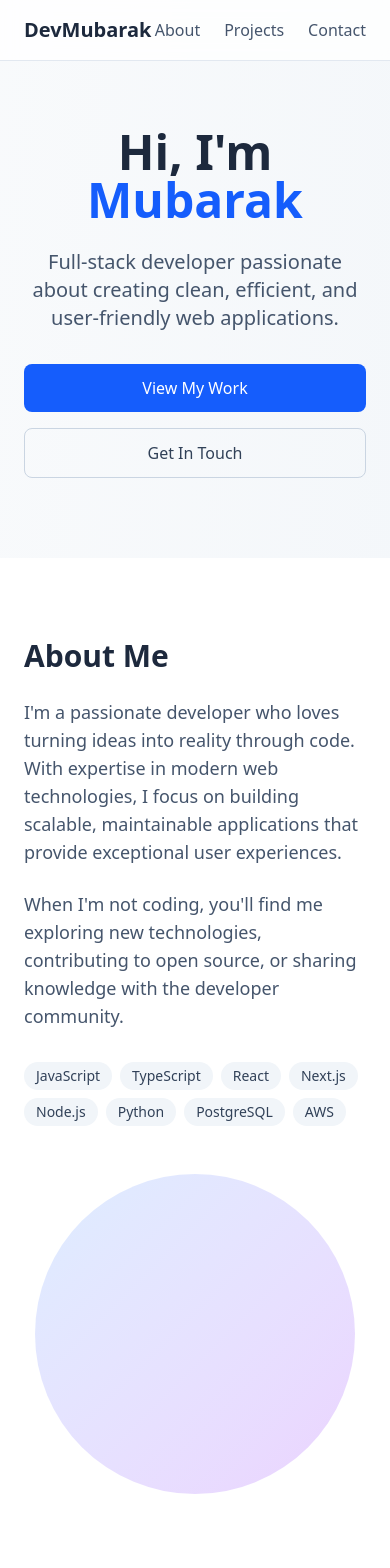
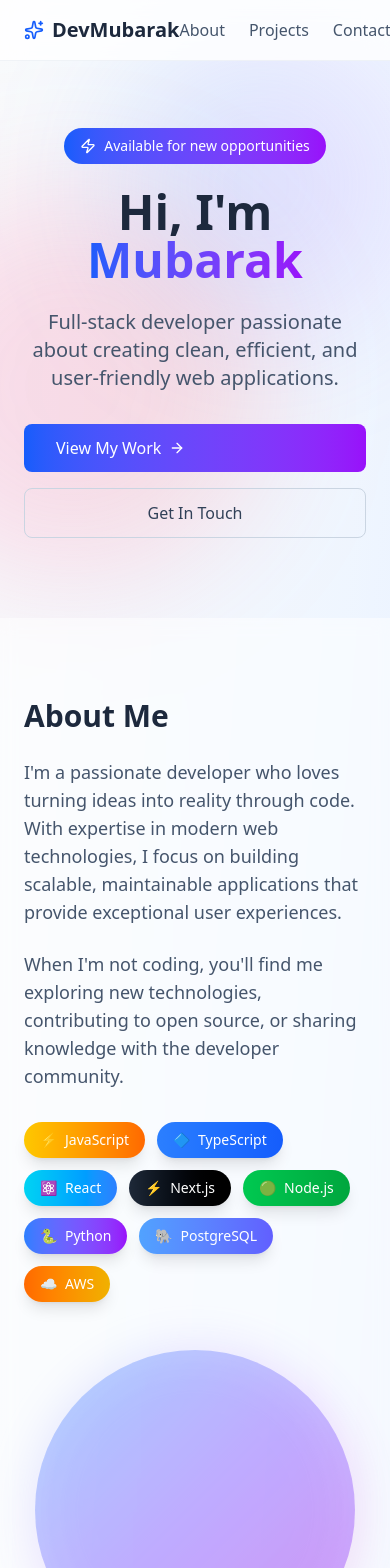
Before and after one commit to DevMubarak1/devmubarak, a Next.js app: page / in a window 390 px wide. Shown: the top 1568 px of the page. Built offline with nearby package versions, Linux system fonts and the light colour scheme.

Commit message:
Update 2025-08-08 10:03

```diff
--- a/package.json
+++ b/package.json
@@ -13,6 +13,7 @@
     "framer-motion": "^12.23.12",
     "lucide-react": "^0.537.0",
     "next": "15.4.6",
+    "next-themes": "^0.4.6",
     "react": "19.1.0",
     "react-dom": "19.1.0",
     "react-rnd": "^10.5.2"
--- a/src/app/layout.tsx
+++ b/src/app/layout.tsx
@@ -1,5 +1,6 @@
 import type { Metadata } from "next";
 import { Geist, Geist_Mono } from "next/font/google";
+import { ThemeProvider } from "next-themes";
 import "./globals.css";
 
 const geistSans = Geist({
@@ -23,11 +24,13 @@ export default function RootLayout({
   children: React.ReactNode;
 }>) {
   return (
-    <html lang="en">
+    <html lang="en" suppressHydrationWarning>
       <body
         className={`${geistSans.variable} ${geistMono.variable} antialiased`}
       >
-        {children}
+        <ThemeProvider attribute="class" defaultTheme="system" enableSystem>
+          {children}
+        </ThemeProvider>
       </body>
     </html>
   );
--- a/src/app/page.tsx
+++ b/src/app/page.tsx
@@ -1,8 +1,9 @@
 "use client";
 
 import { motion } from "framer-motion";
-import { Mail, Github, Linkedin, Twitter } from "lucide-react";
+import { Mail, Github, Linkedin, Twitter, ArrowRight, Sparkles, Code, Zap } from "lucide-react";
 import ProjectCard from "@/components/ProjectCard";
+import ThemeToggle from "@/components/ThemeToggle";
 
 export default function Home() {
   const projects = [
@@ -50,45 +51,117 @@ export default function Home() {
     }
   ];
 
+  const skills = [
+    { name: "JavaScript", icon: "⚡", color: "from-yellow-400 to-orange-500" },
+    { name: "TypeScript", icon: "🔷", color: "from-blue-500 to-blue-600" },
+    { name: "React", icon: "⚛️", color: "from-cyan-400 to-blue-500" },
+    { name: "Next.js", icon: "⚡", color: "from-gray-800 to-black" },
+    { name: "Node.js", icon: "🟢", color: "from-green-500 to-green-600" },
+    { name: "Python", icon: "🐍", color: "from-blue-500 to-purple-600" },
+    { name: "PostgreSQL", icon: "🐘", color: "from-blue-400 to-indigo-500" },
+    { name: "AWS", icon: "☁️", color: "from-orange-500 to-yellow-500" }
+  ];
+
   return (
-    <div className="min-h-screen bg-gradient-to-br from-slate-50 to-slate-100 dark:from-black dark:to-black">
+    <div className="min-h-screen bg-gradient-to-br from-slate-50 via-blue-50 to-indigo-100 dark:from-black dark:via-gray-900 dark:to-black relative overflow-hidden">
+      {/* Floating Background Elements */}
+      <div className="absolute inset-0 overflow-hidden pointer-events-none">
+        <motion.div
+          className="absolute top-20 left-10 w-72 h-72 bg-gradient-to-r from-blue-400/20 to-purple-400/20 rounded-full blur-3xl"
+          animate={{
+            x: [0, 100, 0],
+            y: [0, -50, 0],
+          }}
+          transition={{
+            duration: 20,
+            repeat: Infinity,
+            ease: "easeInOut",
+          }}
+        />
+        <motion.div
+          className="absolute top-40 right-20 w-96 h-96 bg-gradient-to-r from-pink-400/20 to-red-400/20 rounded-full blur-3xl"
+          animate={{
+            x: [0, -80, 0],
+            y: [0, 60, 0],
+          }}
+          transition={{
+            duration: 25,
+            repeat: Infinity,
+            ease: "easeInOut",
+          }}
+        />
+        <motion.div
+          className="absolute bottom-20 left-1/4 w-64 h-64 bg-gradient-to-r from-green-400/20 to-blue-400/20 rounded-full blur-3xl"
+          animate={{
+            x: [0, 60, 0],
+            y: [0, -40, 0],
+          }}
+          transition={{
+            duration: 18,
+            repeat: Infinity,
+            ease: "easeInOut",
+          }}
+        />
+      </div>
+
       {/* Navigation */}
-      <nav className="fixed top-0 w-full bg-white/80 dark:bg-black/80 backdrop-blur-sm z-50 border-b border-slate-200 dark:border-gray-800">
+      <nav className="fixed top-0 w-full bg-white/80 dark:bg-black/80 backdrop-blur-md z-50 border-b border-slate-200/50 dark:border-gray-800/50">
         <div className="max-w-6xl mx-auto px-6 py-4">
           <div className="flex items-center justify-between">
             <motion.h1
-              className="text-xl font-bold text-slate-800 dark:text-white"
-              initial={{ opacity: 0 }}
-              animate={{ opacity: 1 }}
+              className="text-xl font-bold text-slate-800 dark:text-white flex items-center gap-2"
+              initial={{ opacity: 0, x: -20 }}
+              animate={{ opacity: 1, x: 0 }}
               transition={{ duration: 0.5 }}
             >
+              <Sparkles className="text-blue-600 dark:text-blue-400" size={20} />
               DevMubarak
             </motion.h1>
-            <div className="flex space-x-6">
-              <a href="#about" className="text-slate-600 dark:text-gray-300 hover:text-slate-800 dark:hover:text-white transition-colors">About</a>
-              <a href="#projects" className="text-slate-600 dark:text-gray-300 hover:text-slate-800 dark:hover:text-white transition-colors">Projects</a>
-              <a href="#contact" className="text-slate-600 dark:text-gray-300 hover:text-slate-800 dark:hover:text-white transition-colors">Contact</a>
+            <div className="flex items-center space-x-6">
+              <a href="#about" className="text-slate-600 dark:text-gray-300 hover:text-slate-800 dark:hover:text-white transition-colors relative group">
+                About
+                <span className="absolute -bottom-1 left-0 w-0 h-0.5 bg-blue-600 dark:bg-blue-400 transition-all group-hover:w-full"></span>
+              </a>
+              <a href="#projects" className="text-slate-600 dark:text-gray-300 hover:text-slate-800 dark:hover:text-white transition-colors relative group">
+                Projects
+                <span className="absolute -bottom-1 left-0 w-0 h-0.5 bg-blue-600 dark:bg-blue-400 transition-all group-hover:w-full"></span>
+              </a>
+              <a href="#contact" className="text-slate-600 dark:text-gray-300 hover:text-slate-800 dark:hover:text-white transition-colors relative group">
+                Contact
+                <span className="absolute -bottom-1 left-0 w-0 h-0.5 bg-blue-600 dark:bg-blue-400 transition-all group-hover:w-full"></span>
+              </a>
+              <ThemeToggle />
             </div>
           </div>
         </div>
       </nav>
 
       {/* Hero Section */}
-      <section className="pt-32 pb-20 px-6">
+      <section className="pt-32 pb-20 px-6 relative">
         <div className="max-w-6xl mx-auto">
           <motion.div
-            className="text-center"
+            className="text-center relative z-10"
             initial={{ opacity: 0, y: 20 }}
             animate={{ opacity: 1, y: 0 }}
             transition={{ duration: 0.8 }}
           >
+            <motion.div
+              className="inline-flex items-center gap-2 bg-gradient-to-r from-blue-600 to-purple-600 text-white px-4 py-2 rounded-full text-sm font-medium mb-6"
+              initial={{ opacity: 0, scale: 0.8 }}
+              animate={{ opacity: 1, scale: 1 }}
+              transition={{ duration: 0.5, delay: 0.2 }}
+            >
+              <Zap size={16} />
+              Available for new opportunities
+            </motion.div>
+
             <motion.h1
               className="text-5xl md:text-7xl font-bold text-slate-800 dark:text-white mb-6"
               initial={{ opacity: 0, y: 20 }}
               animate={{ opacity: 1, y: 0 }}
-              transition={{ duration: 0.8, delay: 0.2 }}
+              transition={{ duration: 0.8, delay: 0.3 }}
             >
-              Hi, I&apos;m <span className="text-blue-600 dark:text-blue-400">Mubarak</span>
+              Hi, I&apos;m <span className="bg-gradient-to-r from-blue-600 to-purple-600 bg-clip-text text-transparent">Mubarak</span>
             </motion.h1>
             <motion.p
               className="text-xl md:text-2xl text-slate-600 dark:text-gray-300 mb-8 max-w-3xl mx-auto"
@@ -104,25 +177,30 @@ export default function Home() {
               animate={{ opacity: 1, y: 0 }}
               transition={{ duration: 0.8, delay: 0.6 }}
             >
-              <a
+              <motion.a
                 href="#projects"
-                className="bg-blue-600 text-white px-8 py-3 rounded-lg font-medium hover:bg-blue-700 transition-colors"
+                className="group bg-gradient-to-r from-blue-600 to-purple-600 text-white px-8 py-3 rounded-lg font-medium hover:shadow-lg transition-all duration-300 flex items-center gap-2"
+                whileHover={{ scale: 1.05 }}
+                whileTap={{ scale: 0.95 }}
               >
                 View My Work
-              </a>
-              <a
+                <ArrowRight size={16} className="group-hover:translate-x-1 transition-transform" />
+              </motion.a>
+              <motion.a
                 href="#contact"
-                className="border border-slate-300 dark:border-gray-600 text-slate-700 dark:text-gray-300 px-8 py-3 rounded-lg font-medium hover:bg-slate-50 dark:hover:bg-gray-900 transition-colors"
+                className="border border-slate-300 dark:border-gray-600 text-slate-700 dark:text-gray-300 px-8 py-3 rounded-lg font-medium hover:bg-slate-50 dark:hover:bg-gray-900 transition-all duration-300"
+                whileHover={{ scale: 1.05 }}
+                whileTap={{ scale: 0.95 }}
               >
                 Get In Touch
-              </a>
+              </motion.a>
             </motion.div>
           </motion.div>
         </div>
       </section>
 
       {/* About Section */}
-      <section id="about" className="py-20 px-6 bg-white dark:bg-black">
+      <section id="about" className="py-20 px-6 bg-white/50 dark:bg-black/50 backdrop-blur-sm relative">
         <div className="max-w-6xl mx-auto">
           <motion.div
             className="grid md:grid-cols-2 gap-12 items-center"
@@ -132,42 +210,75 @@ export default function Home() {
             transition={{ duration: 0.8 }}
           >
             <div>
-              <h2 className="text-3xl md:text-4xl font-bold text-slate-800 dark:text-white mb-6">
+              <motion.h2
+                className="text-3xl md:text-4xl font-bold text-slate-800 dark:text-white mb-6"
+                initial={{ opacity: 0, x: -20 }}
+                whileInView={{ opacity: 1, x: 0 }}
+                viewport={{ once: true }}
+                transition={{ duration: 0.6 }}
+              >
                 About Me
-              </h2>
-              <p className="text-lg text-slate-600 dark:text-gray-300 mb-6">
+              </motion.h2>
+              <motion.p
+                className="text-lg text-slate-600 dark:text-gray-300 mb-6"
+                initial={{ opacity: 0, y: 20 }}
+                whileInView={{ opacity: 1, y: 0 }}
+                viewport={{ once: true }}
+                transition={{ duration: 0.6, delay: 0.1 }}
+              >
                 I&apos;m a passionate developer who loves turning ideas into reality through code.
                 With expertise in modern web technologies, I focus on building scalable,
                 maintainable applications that provide exceptional user experiences.
-              </p>
-              <p className="text-lg text-slate-600 dark:text-gray-300 mb-8">
+              </motion.p>
+              <motion.p
+                className="text-lg text-slate-600 dark:text-gray-300 mb-8"
+                initial={{ opacity: 0, y: 20 }}
+                whileInView={{ opacity: 1, y: 0 }}
+                viewport={{ once: true }}
+                transition={{ duration: 0.6, delay: 0.2 }}
+              >
                 When I&apos;m not coding, you&apos;ll find me exploring new technologies,
                 contributing to open source, or sharing knowledge with the developer community.
-              </p>
-              <div className="flex flex-wrap gap-2">
-                {["JavaScript", "TypeScript", "React", "Next.js", "Node.js", "Python", "PostgreSQL", "AWS"].map((tech, index) => (
-                  <motion.span
-                    key={tech}
-                    className="bg-slate-100 dark:bg-gray-800 text-slate-700 dark:text-gray-300 px-3 py-1 rounded-full text-sm"
+              </motion.p>
+              <motion.div
+                className="flex flex-wrap gap-3"
+                initial={{ opacity: 0, y: 20 }}
+                whileInView={{ opacity: 1, y: 0 }}
+                viewport={{ once: true }}
+                transition={{ duration: 0.6, delay: 0.3 }}
+              >
+                {skills.map((skill, index) => (
+                  <motion.div
+                    key={skill.name}
+                    className={`bg-gradient-to-r ${skill.color} text-white px-4 py-2 rounded-full text-sm font-medium flex items-center gap-2 shadow-lg`}
                     initial={{ opacity: 0, scale: 0.8 }}
                     whileInView={{ opacity: 1, scale: 1 }}
                     viewport={{ once: true }}
                     transition={{ duration: 0.3, delay: index * 0.1 }}
+                    whileHover={{ scale: 1.05 }}
                   >
-                    {tech}
-                  </motion.span>
+                    <span>{skill.icon}</span>
+                    {skill.name}
+                  </motion.div>
                 ))}
-              </div>
+              </motion.div>
             </div>
-            <div className="relative">
-              <div className="w-80 h-80 mx-auto bg-gradient-to-br from-blue-400 to-purple-600 rounded-full opacity-20"></div>
-            </div>
+            <motion.div
+              className="relative"
+              initial={{ opacity: 0, x: 20 }}
+              whileInView={{ opacity: 1, x: 0 }}
+              viewport={{ once: true }}
+              transition={{ duration: 0.8 }}
+            >
+              <div className="w-80 h-80 mx-auto bg-gradient-to-br from-blue-400 via-purple-500 to-pink-500 rounded-full opacity-20 blur-xl"></div>
+              <div className="absolute inset-0 w-80 h-80 mx-auto bg-gradient-to-br from-blue-400 to-purple-600 rounded-full opacity-10 animate-pulse"></div>
+            </motion.div>
           </motion.div>
         </div>
       </section>
 
       {/* Projects Section */}
-      <section id="projects" className="py-20 px-6">
+      <section id="projects" className="py-20 px-6 relative">
         <div className="max-w-6xl mx-auto">
           <motion.div
             initial={{ opacity: 0, y: 20 }}
@@ -176,6 +287,16 @@ export default function Home() {
             transition={{ duration: 0.8 }}
             className="text-center mb-16"
           >
+            <motion.div
+              className="inline-flex items-center gap-2 bg-gradient-to-r from-green-600 to-blue-600 text-white px-4 py-2 rounded-full text-sm font-medium mb-6"
+              initial={{ opacity: 0, scale: 0.8 }}
+              whileInView={{ opacity: 1, scale: 1 }}
+              viewport={{ once: true }}
+              transition={{ duration: 0.5 }}
+            >
+              <Code size={16} />
+              Featured Work
+            </motion.div>
             <h2 className="text-3xl md:text-4xl font-bold text-slate-800 dark:text-white mb-6">
               Featured Projects
             </h2>
@@ -193,7 +314,7 @@ export default function Home() {
       </section>
 
       {/* Contact Section */}
-      <section id="contact" className="py-20 px-6 bg-white dark:bg-black">
+      <section id="contact" className="py-20 px-6 bg-white/50 dark:bg-black/50 backdrop-blur-sm relative">
         <div className="max-w-4xl mx-auto text-center">
           <motion.div
             initial={{ opacity: 0, y: 20 }}
@@ -201,6 +322,16 @@ export default function Home() {
             viewport={{ once: true }}
             transition={{ duration: 0.8 }}
           >
+            <motion.div
+              className="inline-flex items-center gap-2 bg-gradient-to-r from-purple-600 to-pink-600 text-white px-4 py-2 rounded-full text-sm font-medium mb-6"
+              initial={{ opacity: 0, scale: 0.8 }}
+              whileInView={{ opacity: 1, scale: 1 }}
+              viewport={{ once: true }}
+              transition={{ duration: 0.5 }}
+            >
+              <Mail size={16} />
+              Let&apos;s Connect
+            </motion.div>
             <h2 className="text-3xl md:text-4xl font-bold text-slate-800 dark:text-white mb-6">
               Let&apos;s Work Together
             </h2>
@@ -216,13 +347,15 @@ export default function Home() {
               viewport={{ once: true }}
               transition={{ duration: 0.8, delay: 0.2 }}
             >
-              <a
+              <motion.a
                 href="mailto:your.email@example.com"
-                className="flex items-center gap-3 bg-blue-600 text-white px-6 py-3 rounded-lg font-medium hover:bg-blue-700 transition-colors"
+                className="group bg-gradient-to-r from-blue-600 to-purple-600 text-white px-6 py-3 rounded-lg font-medium hover:shadow-lg transition-all duration-300 flex items-center gap-3"
+                whileHover={{ scale: 1.05 }}
+                whileTap={{ scale: 0.95 }}
               >
                 <Mail size={20} />
                 your.email@example.com
-              </a>
+              </motion.a>
             </motion.div>
 
             <motion.div
@@ -232,41 +365,44 @@ export default function Home() {
               viewport={{ once: true }}
               transition={{ duration: 0.8, delay: 0.4 }}
             >
-              <a
-                href="https://github.com/yourusername"
-                className="text-slate-600 dark:text-gray-300 hover:text-slate-800 dark:hover:text-white transition-colors"
-                target="_blank"
-                rel="noopener noreferrer"
-              >
-                <Github size={24} />
-              </a>
-              <a
-                href="https://linkedin.com/in/yourusername"
-                className="text-slate-600 dark:text-gray-300 hover:text-slate-800 dark:hover:text-white transition-colors"
-                target="_blank"
-                rel="noopener noreferrer"
-              >
-                <Linkedin size={24} />
-              </a>
-              <a
-                href="https://twitter.com/yourusername"
-                className="text-slate-600 dark:text-gray-300 hover:text-slate-800 dark:hover:text-white transition-colors"
-                target="_blank"
-                rel="noopener noreferrer"
-              >
-                <Twitter size={24} />
-              </a>
+              {[
+                { href: "https://github.com/yourusername", icon: Github, label: "GitHub" },
+                { href: "https://linkedin.com/in/yourusername", icon: Linkedin, label: "LinkedIn" },
+                { href: "https://twitter.com/yourusername", icon: Twitter, label: "Twitter" }
+              ].map((social, index) => (
+                <motion.a
+                  key={social.label}
+                  href={social.href}
+                  className="text-slate-600 dark:text-gray-300 hover:text-slate-800 dark:hover:text-white transition-colors p-3 rounded-full hover:bg-white/50 dark:hover:bg-gray-800/50"
+                  target="_blank"
+                  rel="noopener noreferrer"
+                  whileHover={{ scale: 1.1 }}
+                  whileTap={{ scale: 0.9 }}
+                  initial={{ opacity: 0, y: 20 }}
+                  whileInView={{ opacity: 1, y: 0 }}
+                  viewport={{ once: true }}
+                  transition={{ duration: 0.3, delay: 0.5 + index * 0.1 }}
+                >
+                  <social.icon size={24} />
+                </motion.a>
+              ))}
             </motion.div>
           </motion.div>
         </div>
       </section>
 
       {/* Footer */}
-      <footer className="py-8 px-6 border-t border-slate-200 dark:border-gray-800">
+      <footer className="py-8 px-6 border-t border-slate-200/50 dark:border-gray-800/50 bg-white/30 dark:bg-black/30 backdrop-blur-sm">
         <div className="max-w-6xl mx-auto text-center">
-          <p className="text-slate-600 dark:text-gray-300">
+          <motion.p
+            className="text-slate-600 dark:text-gray-300"
+            initial={{ opacity: 0 }}
+            whileInView={{ opacity: 1 }}
+            viewport={{ once: true }}
+            transition={{ duration: 0.5 }}
+          >
             © 2024 DevMubarak. Built with Next.js and Tailwind CSS.
-          </p>
+          </motion.p>
         </div>
       </footer>
     </div>
--- /dev/null
+++ b/src/components/ThemeToggle.tsx
@@ -0,0 +1,42 @@
+"use client";
+
+import { motion } from "framer-motion";
+import { Sun, Moon } from "lucide-react";
+import { useTheme } from "next-themes";
+import { useEffect, useState } from "react";
+
+export default function ThemeToggle() {
+  const [mounted, setMounted] = useState(false);
+  const { theme, setTheme } = useTheme();
+
+  useEffect(() => {
+    setMounted(true);
+  }, []);
+
+  if (!mounted) {
+    return null;
+  }
+
+  return (
+    <motion.button
+      onClick={() => setTheme(theme === "dark" ? "light" : "dark")}
+      className="relative w-12 h-6 bg-slate-200 dark:bg-gray-700 rounded-full p-1 transition-colors duration-300"
+      whileHover={{ scale: 1.05 }}
+      whileTap={{ scale: 0.95 }}
+    >
+      <motion.div
+        className="absolute top-0.5 left-0.5 w-5 h-5 bg-white rounded-full shadow-md flex items-center justify-center"
+        animate={{
+          x: theme === "dark" ? 24 : 0,
+        }}
+        transition={{ type: "spring", stiffness: 500, damping: 30 }}
+      >
+        {theme === "dark" ? (
+          <Moon size={12} className="text-gray-800" />
+        ) : (
+          <Sun size={12} className="text-yellow-500" />
+        )}
+      </motion.div>
+    </motion.button>
+  );
+}
```
Also changed, not shown: src/components/ProjectCard.tsx (+31 -14 lines), 1 other file (tests, documents, lock files or other folders).
